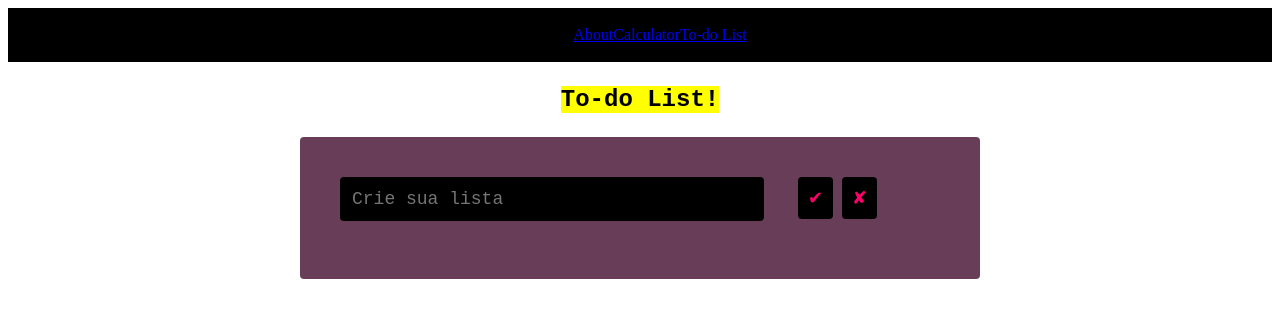
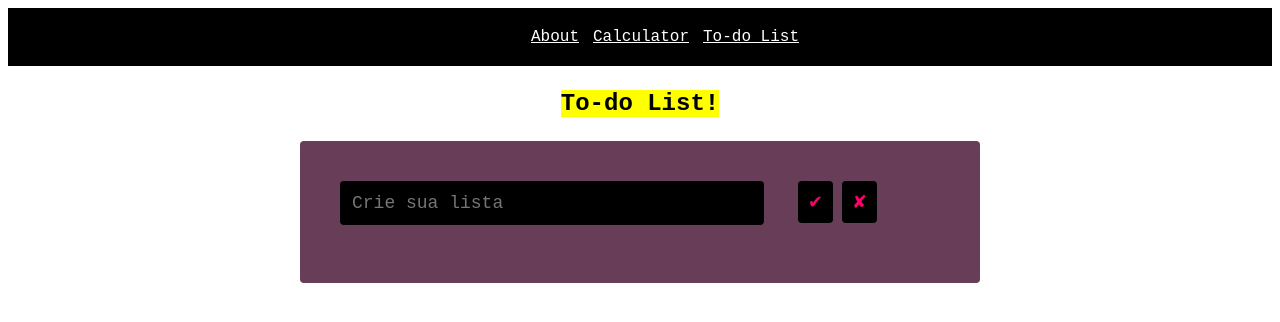
Before and after one commit to glauxinim/calculator, a plain HTML site: page todoList.html in a window 1280 px wide. Drawn offline with Linux system fonts and the light colour scheme.

Commit message:
Update todoStyle.css

```diff
--- a/todoStyle.css
+++ b/todoStyle.css
@@ -60,10 +60,6 @@ h3 {
   text-align: center;
 }
 
-.menu {
-  display: flex;
-  list-style: none;
-}
 .header {
   display: flex;
   align-items: center;
@@ -71,5 +67,23 @@ h3 {
   justify-content: center;
   background-color: black;
   color: white;
+}
+li {
   list-style: none;
 }
+
+.menu {
+  display: flex;
+}
+
+.menu li {
+  margin-left: 10px;
+}
+
+.menu li a {
+  display: block;
+  padding: 2px;
+  color: white;
+  font-size: 16px;
+  font-family: "Courier New", Courier, monospace;
+}
```
